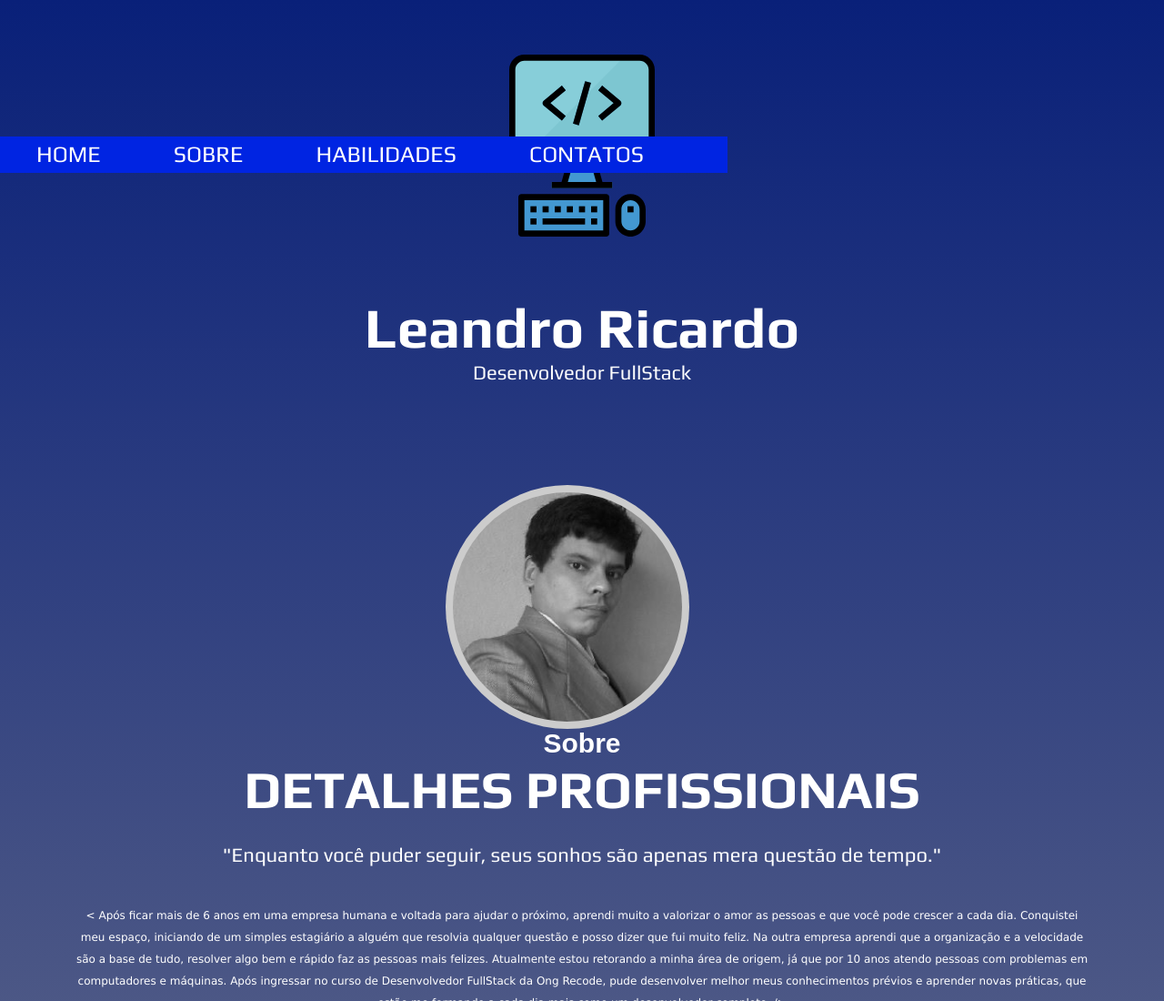
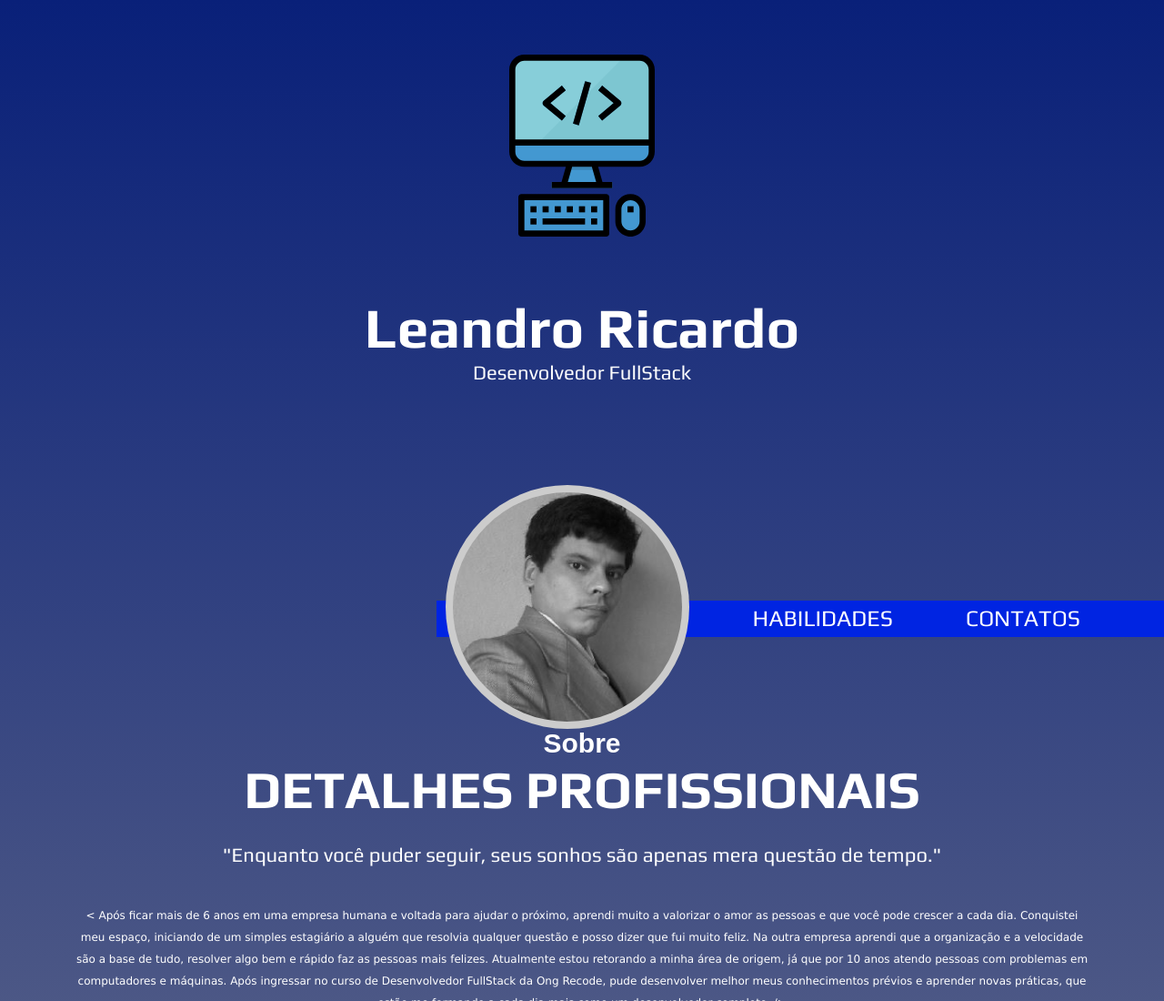
Before and after one commit to Trevatron/CurriculoSite, a website built with Parcel: page index.html in a window 1280 px wide. Shown: the top 1100 px of the page at 91% size. Built offline with nearby package versions, Linux system fonts and the light colour scheme; a web font is replaced by a local one.

Commit message:
Update style.css

```diff
--- a/style.css
+++ b/style.css
@@ -8,11 +8,12 @@ body {
 }
 nav {
 position: fixed;
+  bottom: 100px;
+  right: 0;
   background: #0024e2;
   color: #fff;
   height: 40px;
   text-align: center;
-top: 150px;
 }
 
 .menu {
```
